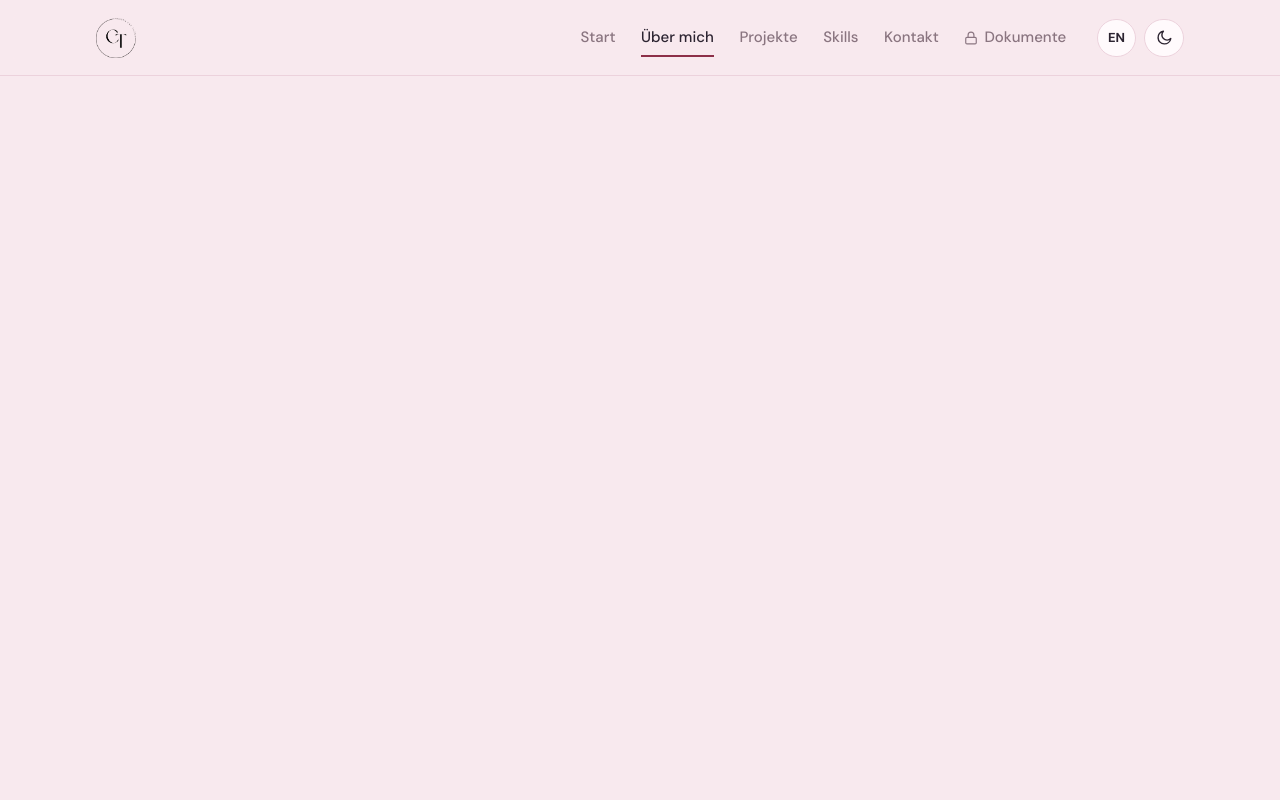
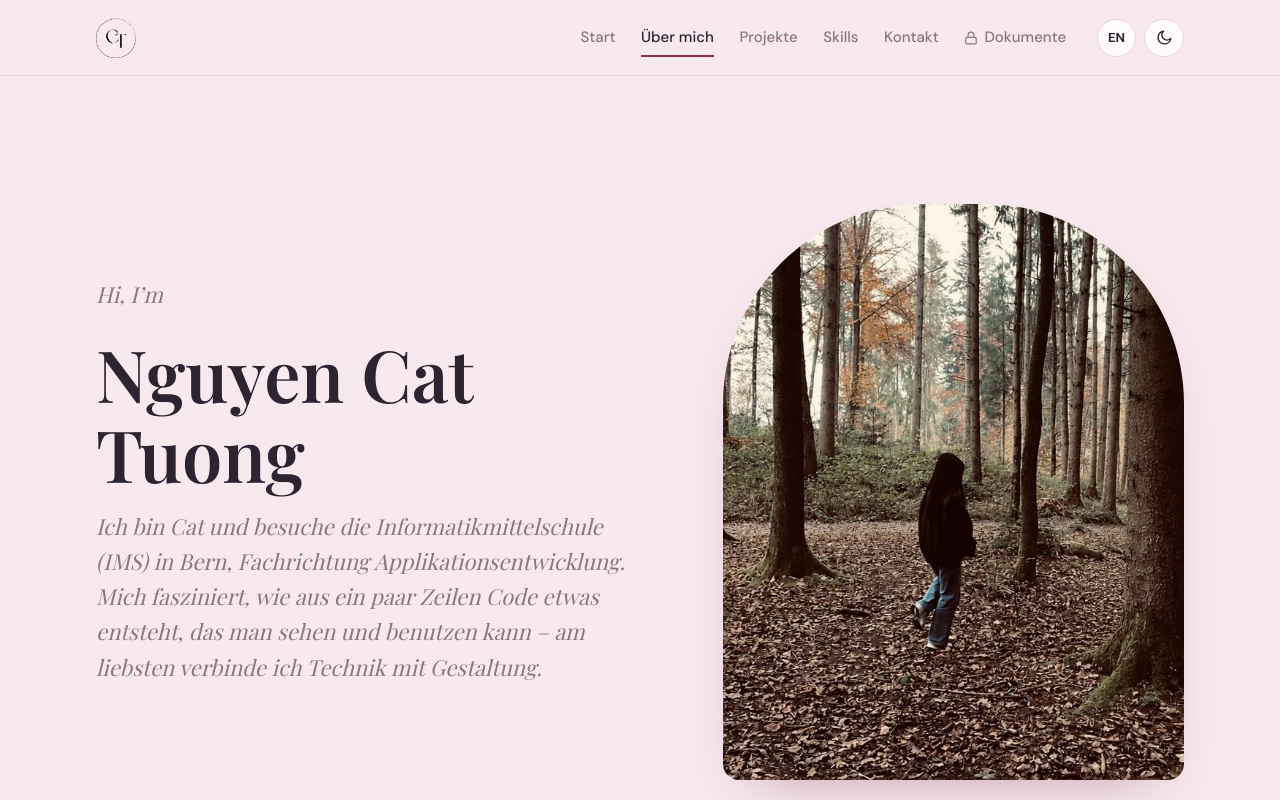
Before and after one commit to Kkzuiu/portfolio, a Next.js app in the folder frontend/: page /about in a window 1280 px wide. Shown: the top 800 px of the page. Built offline with nearby package versions, Linux system fonts and the light colour scheme; a web font is replaced by a local one.

Commit message:
Add Seiten

```diff
--- a/frontend/app/globals.css
+++ b/frontend/app/globals.css
@@ -360,9 +360,8 @@ button { font-family: var(--sans); cursor: pointer; color: inherit; }
 .foot-link:hover { color: #fff; text-decoration: underline; }
 .foot-bottom .dot { opacity: .5; }
 
-/* reveal */
-.reveal { opacity: 0; transform: translateY(20px); transition: opacity .7s ease, transform .7s ease; }
-.reveal.in { opacity: 1; transform: none; }
+/* reveal (always visible; .in kept for optional animation) */
+.reveal { opacity: 1; transform: none; }
 
 /* responsive */
 @media (max-width: 940px) {
```
